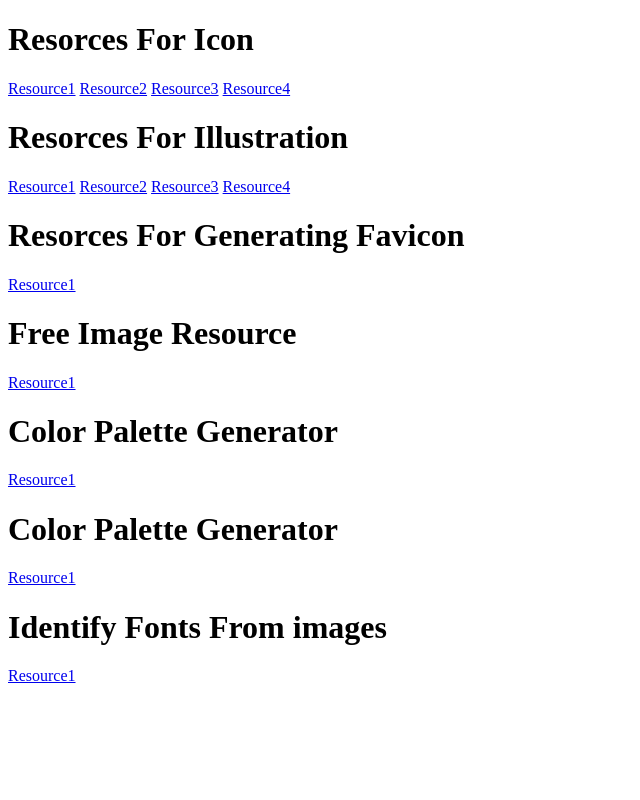
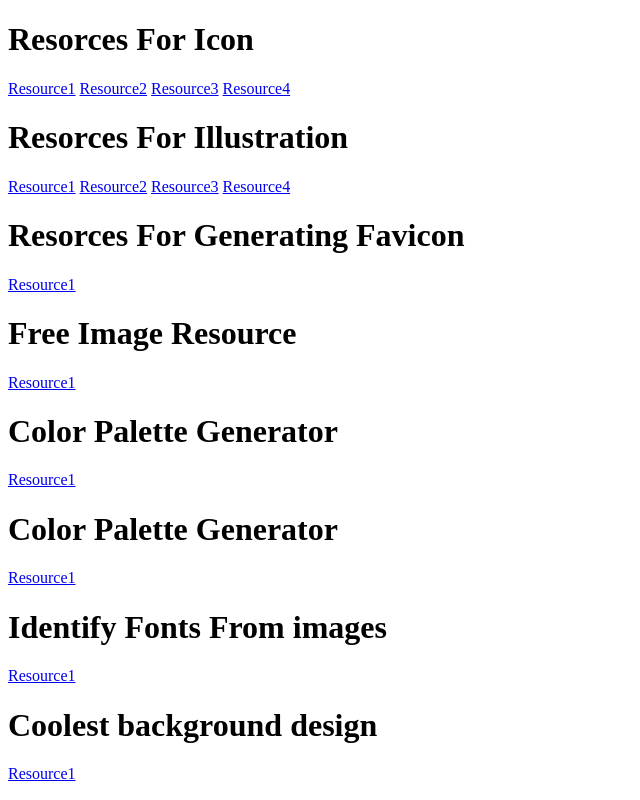
Before and after one commit to mohamed-ashif-m/Frontend_resources, a plain HTML site: page index.html in a window 1280 px wide. Shown: the whole page, without its empty margins (0-640 px from the left). Drawn offline with Linux system fonts and the light colour scheme.

Commit message:
Update index.html

```diff
--- a/index.html
+++ b/index.html
@@ -41,6 +41,10 @@
             <h1>Identify Fonts From images</h1>
             <a href="https://www.myfonts.com/pages/whatthefont">Resource1</a>
        </div>
+        <div class="container7">
+            <h1>Coolest background design</h1>
+            <a href="https://www.fffuel.co/">Resource1</a>
+       </div>
     </main>
 </body>
 </html>
```
